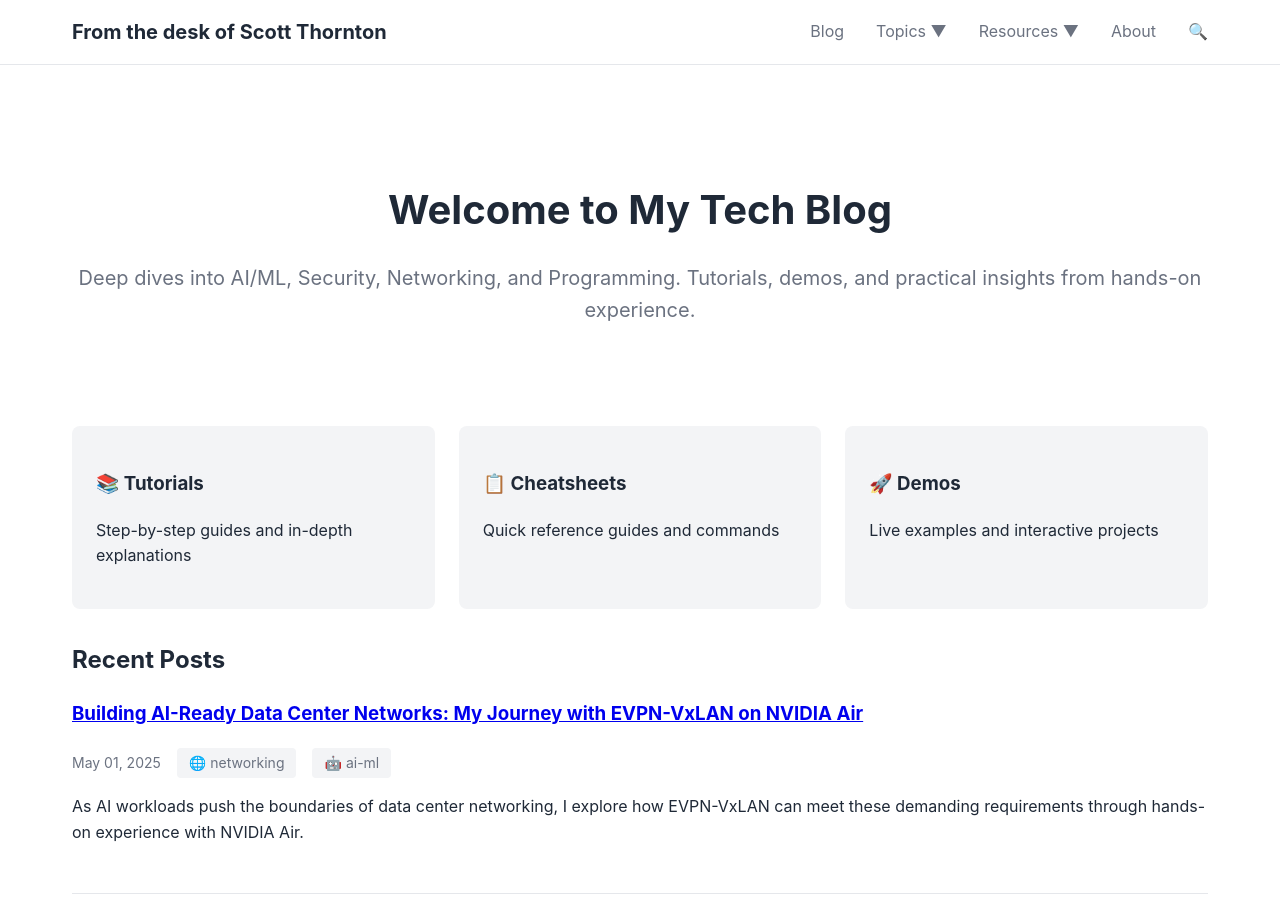
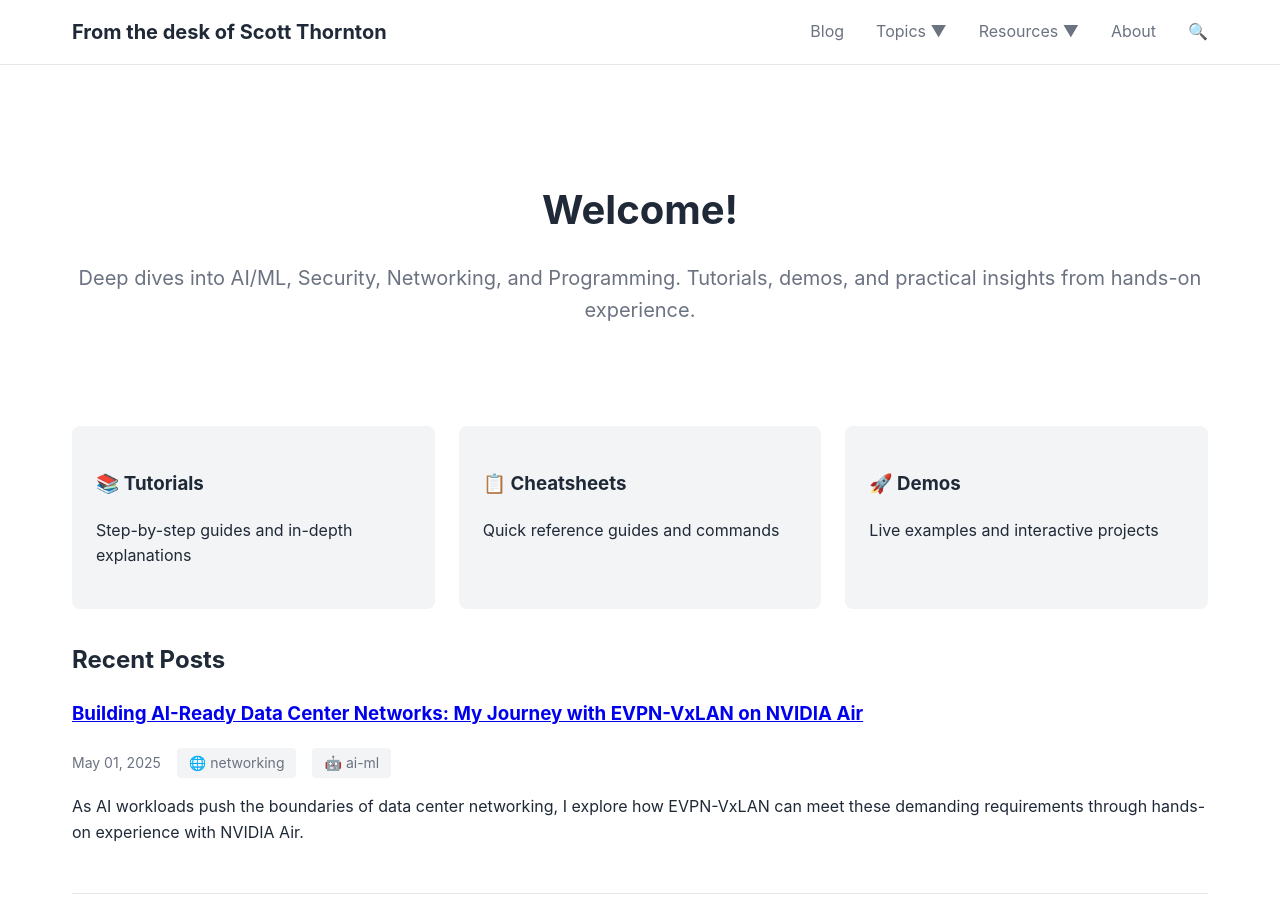
Before and after one commit to scthornton/scthornton.github.io, a Jekyll site: the page built from index.html, in a window 1280 px wide and 900 px high. Built offline with Jekyll 4.4.1, drawn with Linux system fonts in a browser that asks for light colours; nearby versions of some CDN libraries; the list of posts is cut into pages by our own code.

Commit message:
Update index.html

```diff
--- a/index.html
+++ b/index.html
@@ -4,7 +4,7 @@ layout: default
 
 <div class="home">
   <section class="hero">
-    <h1>Welcome to My Tech Blog</h1>
+    <h1>Welcome!</h1>
     <p class="lead">{{ site.description }}</p>
   </section>
 
```
